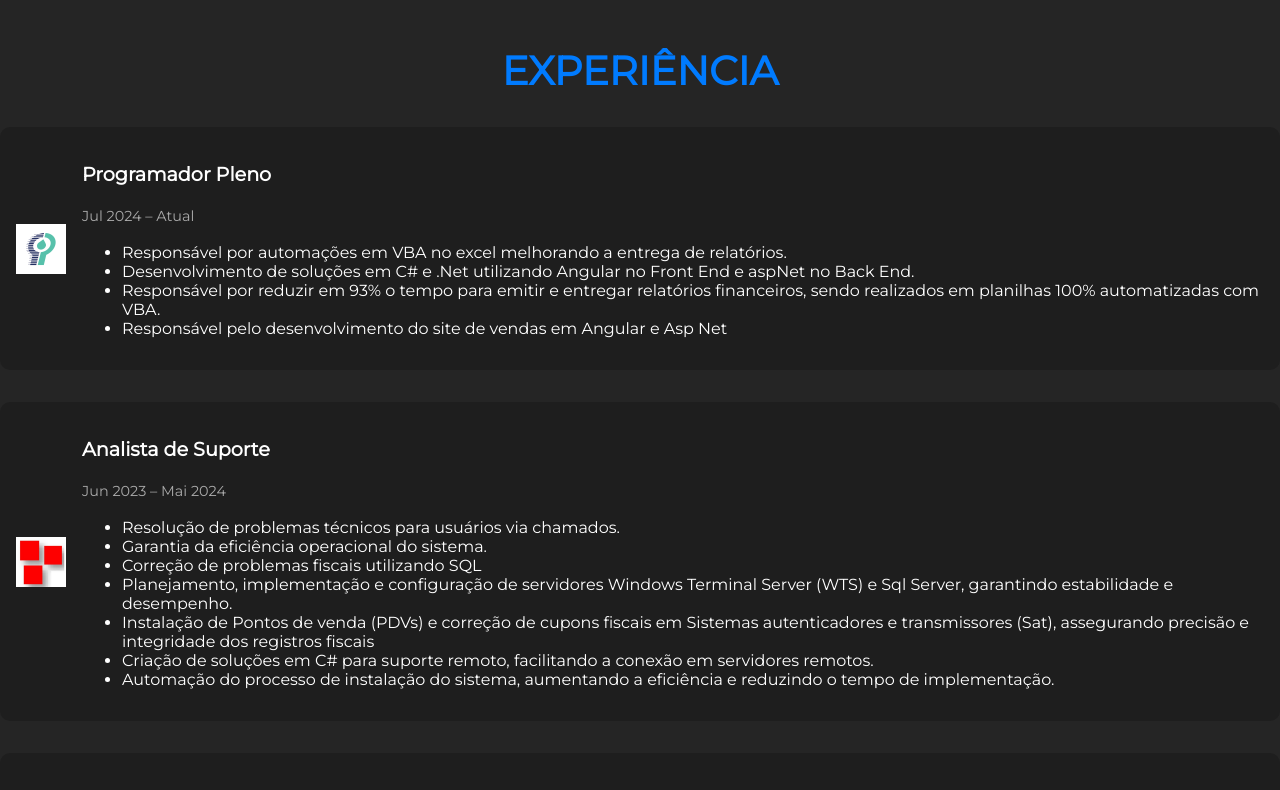
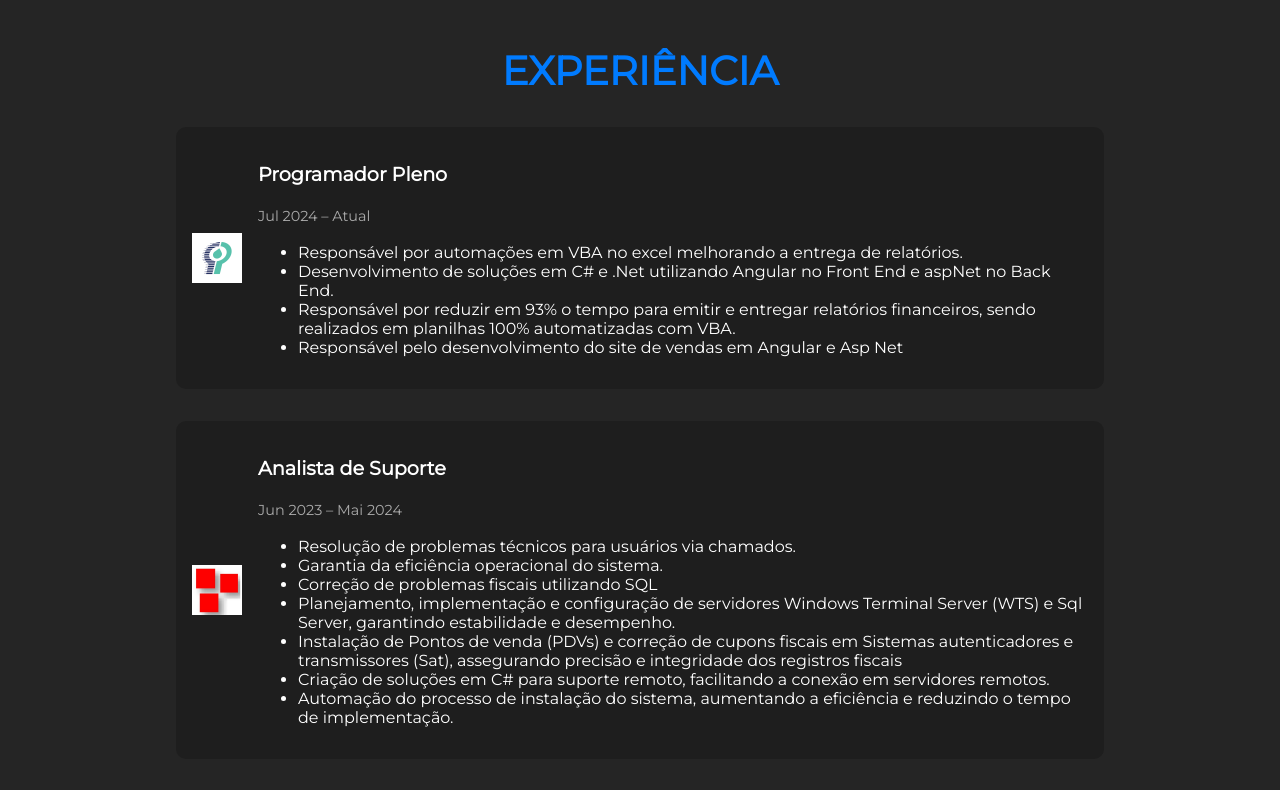
Before and after one commit to MurilloHMS/Portifolio, an Angular app: page / in a window 1280 px wide. Shown: the part 920-1710 px from the top of the page. Built offline with nearby package versions, Linux system fonts and the light colour scheme.

Commit message:
finalizado pagina

```diff
--- a/src/app/pages/home/home.component.scss
+++ b/src/app/pages/home/home.component.scss
@@ -143,12 +143,19 @@ p {
       flex-direction: column;
       gap: 2rem;
 
+
+      align-items: center;
+      align-content: center;
+      justify-content: center;
+
       .experience-item {
         display: flex;
         align-items: center;
         background-color: #1e1e1e;
         border-radius: 10px;
         padding: 1rem;
+        width: 70%;
+
 
         img {
           width: 50px;
```
